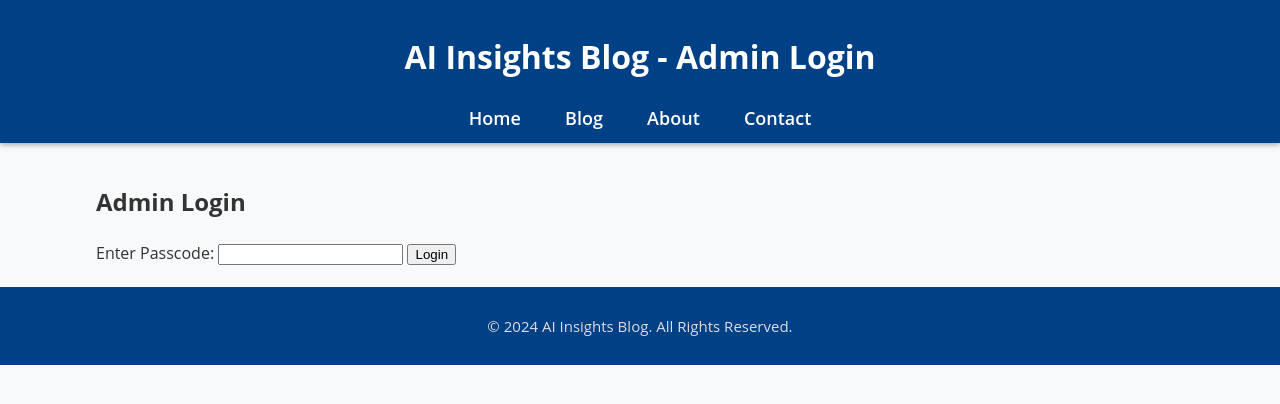
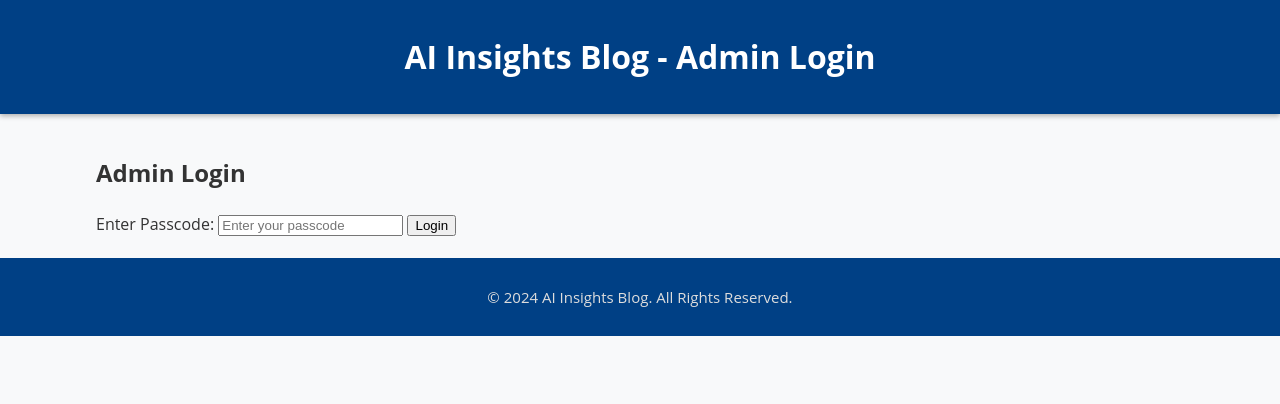
Before and after one commit to tomsonius/tomsonius.github.io, a Jekyll site: the page login.html, which Jekyll copies as it is, in a window 1280 px wide. Shown: the top 404 px of the page. Built offline with Jekyll 4.4.1, drawn with Linux system fonts in a browser that asks for light colours.

Commit message:
Update login.html

```diff
--- a/login.html
+++ b/login.html
@@ -9,19 +9,13 @@
 <body>
     <header>
         <h1>AI Insights Blog - Admin Login</h1>
-        <nav>
-            <a href="index.html">Home</a>
-            <a href="blog.html">Blog</a>
-            <a href="about.html">About</a>
-            <a href="contact.html">Contact</a>
-        </nav>
     </header>
 
     <div class="container">
         <h2>Admin Login</h2>
         <form method="post" action="authenticate.php">
             <label for="passcode">Enter Passcode:</label>
-            <input type="password" id="passcode" name="passcode" required>
+            <input type="password" id="passcode" name="passcode" placeholder="Enter your passcode" required>
             <button type="submit">Login</button>
         </form>
     </div>
```
